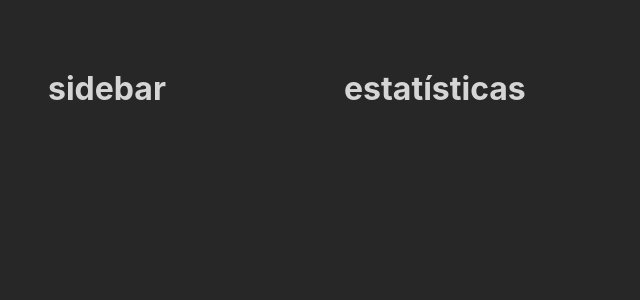
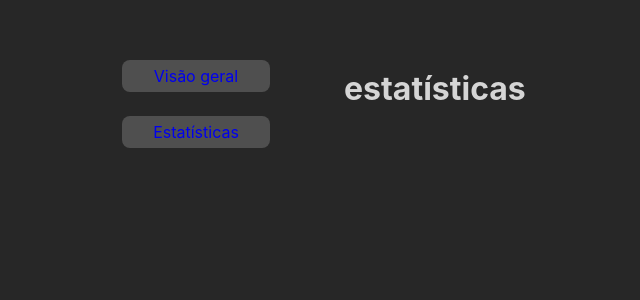
Before and after one commit to fiorellilucas/smartgrid, a React (Vite) app in the folder frontend/: page /dashboard/estatisticas in a window 1280 px wide. Shown: the top 300 px of the page, without its empty margins (0-640 px from the left). Built offline with nearby package versions, Linux system fonts and the light colour scheme.

Commit message:
Adicionar botões à sidebar da dashboard

```diff
--- /dev/null
+++ b/frontend/src/components/botao-sidebar.jsx
@@ -0,0 +1,8 @@
+import { Link } from "react-router-dom";
+import "../styles/botao-sidebar.css"
+
+export default function BotaoSidebar({ titulo, link }) {
+  return (
+    <Link to={link} className="botao-sidebar">{titulo}</Link>
+  )
+}
--- a/frontend/src/index.css
+++ b/frontend/src/index.css
@@ -21,6 +21,9 @@ body {
 
 .sidebar {
   width: 25%;
+  display: flex;
+  flex-direction: column;
+  align-items: center;
 }
 
 .content {
--- a/frontend/src/routes/root.jsx
+++ b/frontend/src/routes/root.jsx
@@ -1,10 +1,12 @@
 import { Outlet } from "react-router-dom";
+import BotaoSidebar from "../components/botao-sidebar";
 
 export default function Root() {
   return (
     <div className="flex-container">
       <div className="sidebar">
-        <h1>sidebar</h1>
+        <BotaoSidebar titulo={"Visão geral"} link="/dashboard/visao-geral" />
+        <BotaoSidebar titulo={"Estatísticas"} link="/dashboard/estatisticas" />
       </div>
       <div className="content" id="detail">
         <Outlet />
--- /dev/null
+++ b/frontend/src/styles/botao-sidebar.css
@@ -0,0 +1,14 @@
+.botao-sidebar {
+  text-decoration: none;
+  background-color: #4F4F4F;
+  margin: 0.75rem;
+  height: 2rem;
+  line-height: 2rem;
+  text-align: center;
+  border-radius: 0.5rem;
+  width: 50%;
+}
+
+.botao-sidebar:visited {
+  color: #D5D5D5
+}
```
